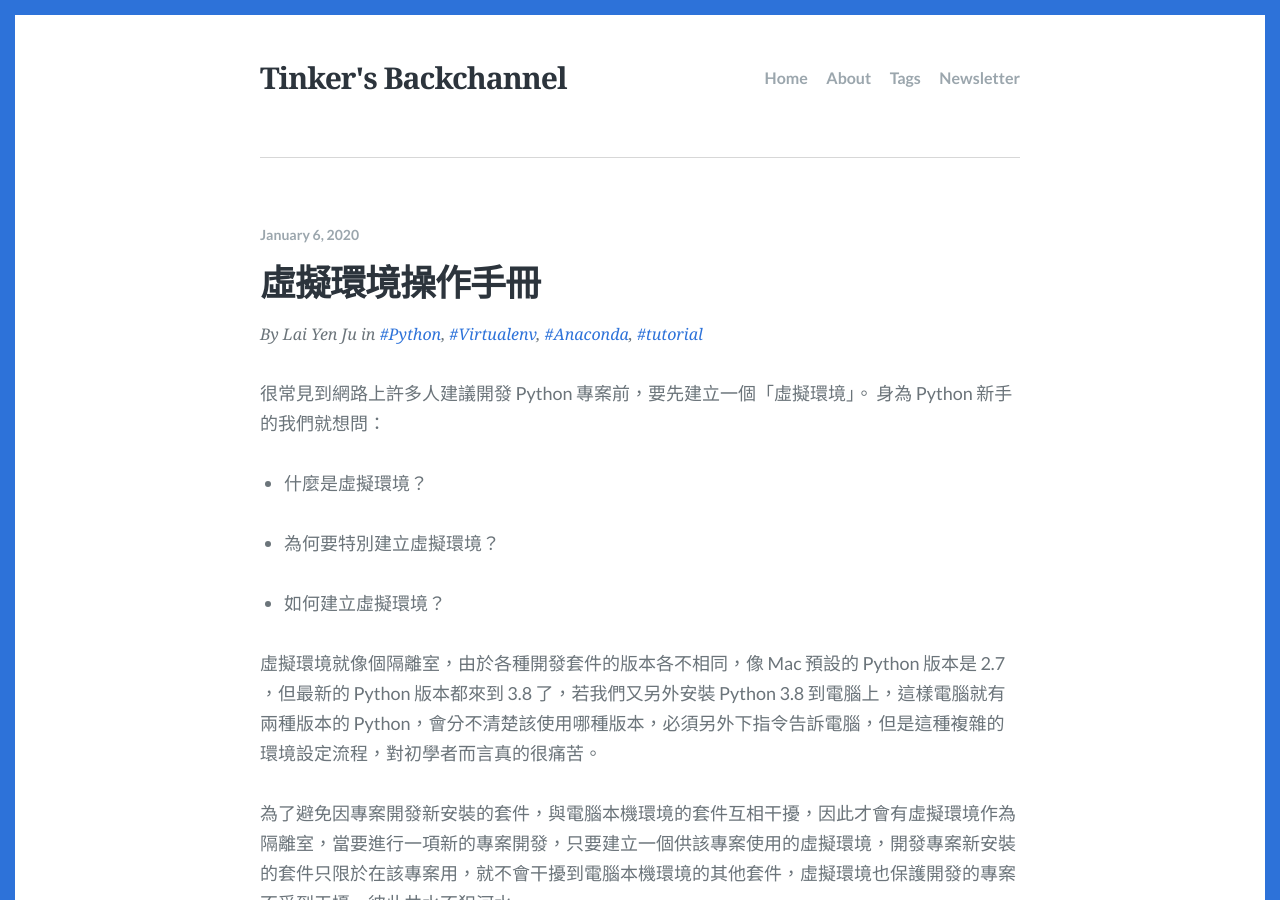
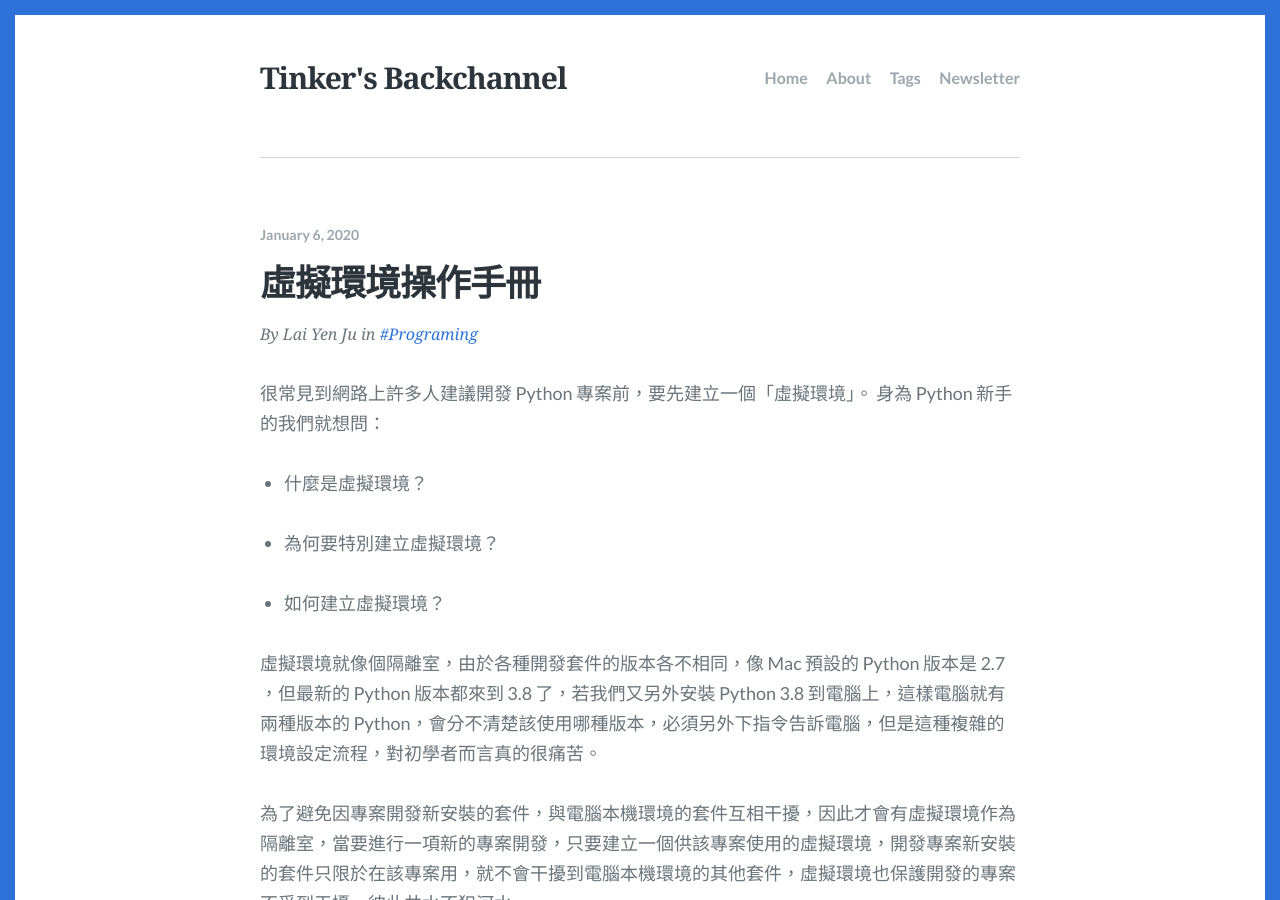
Before and after one commit to laiyenju/laiyenju.github.io, a Jekyll site: the page built from _posts/2020-01-06-virtualenv-usage.md, in a window 1280 px wide and 900 px high. Built offline with Jekyll 4.4.1, drawn with Linux system fonts in a browser that asks for light colours.

Commit message:
Update 2020-01-06-virtualenv-usage.md

```diff
--- a/_posts/2020-01-06-virtualenv-usage.md
+++ b/_posts/2020-01-06-virtualenv-usage.md
@@ -8,10 +8,7 @@ author: Lai Yen Ju
 categories:
   - Programing
 tags:
-  - Python
-  - Virtualenv
-  - Anaconda
-  - tutorial
+  - Programing
 excerpt: virtualenv 與 anaconda 操作虛擬環境的常用指令。
 ---
 
```
